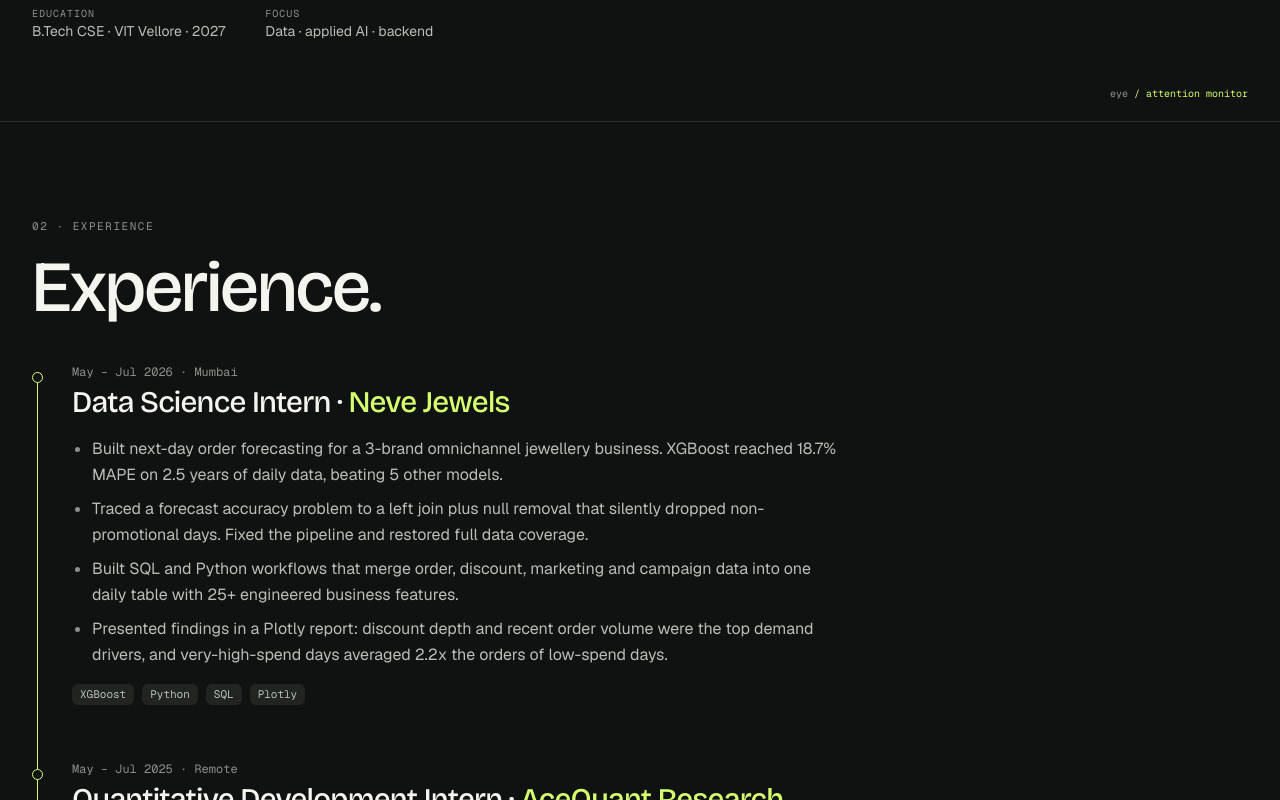
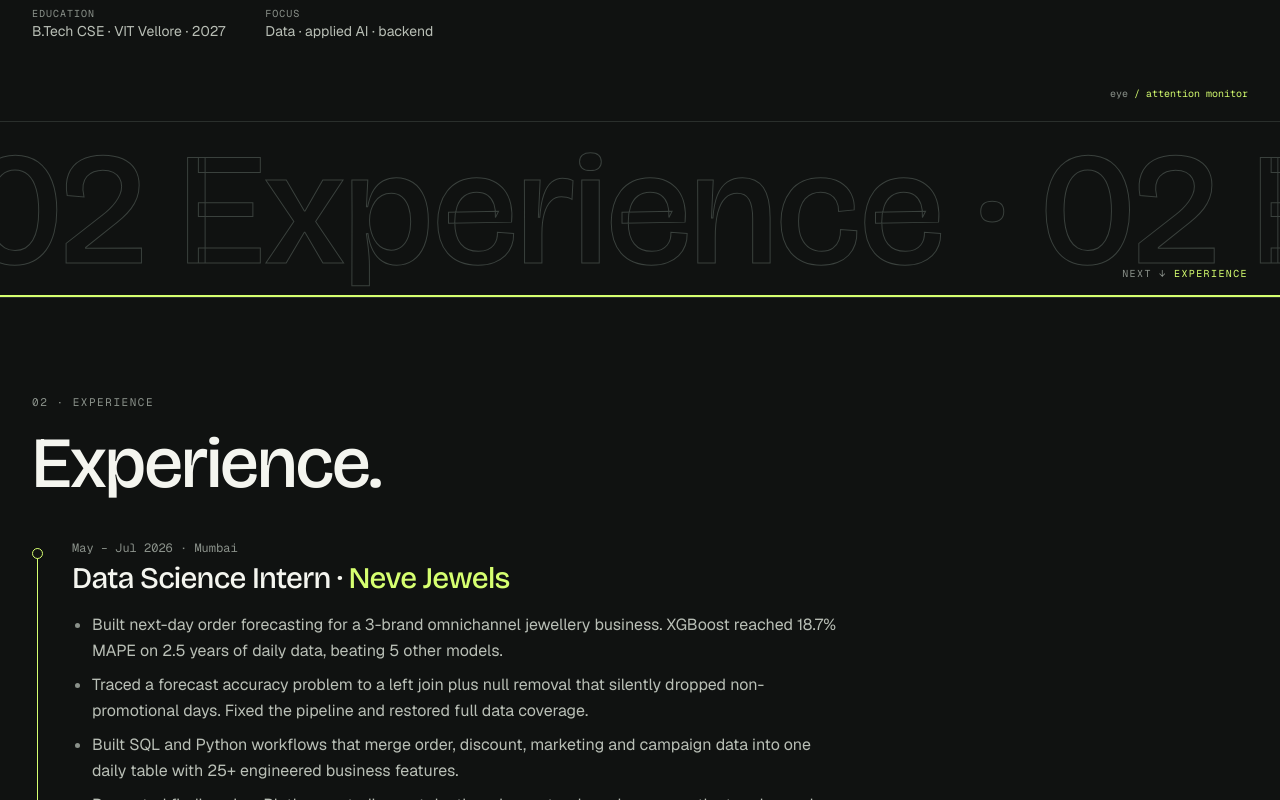
Before and after one commit to awasthiprashast/awasthiprashast.github.io, a Next.js app: page / in a window 1280 px wide. Shown: the part 680-1480 px from the top of the page. Built offline with nearby package versions, Linux system fonts and the light colour scheme.

Commit message:
Add scroll-linked section transitions and section tracker

```diff
--- a/app/page.tsx
+++ b/app/page.tsx
@@ -7,20 +7,27 @@ import { Marquee } from "@/components/Marquee";
 import { Nav } from "@/components/Nav";
 import { Projects } from "@/components/Projects";
 import { ScrollProgress } from "@/components/ScrollProgress";
+import { SectionBand } from "@/components/SectionBand";
+import { SideRail } from "@/components/SideRail";
 import { Toolkit } from "@/components/Toolkit";
 
 export default function Home() {
   return (
     <>
       <ScrollProgress />
+      <SideRail />
       <Nav />
       <main>
         <Hero />
+        <SectionBand n="02" label="Experience" />
         <Experience />
+        <SectionBand n="03" label="Projects" reverse />
         <Projects />
         <Marquee />
         <Beyond />
+        <SectionBand n="05" label="Toolkit" reverse />
         <Toolkit />
+        <SectionBand n="06" label="Contact" />
         <Contact />
       </main>
       <Footer />
--- /dev/null
+++ b/components/SectionBand.tsx
@@ -0,0 +1,36 @@
+"use client";
+
+import { motion, useReducedMotion, useScroll, useTransform } from "motion/react";
+import { useRef } from "react";
+
+/** Decorative transition between sections. Its motion is tied to scroll position, never to scroll itself. */
+export function SectionBand({ n, label, reverse }: { n: string; label: string; reverse?: boolean }) {
+  const ref = useRef<HTMLDivElement>(null);
+  const reduce = useReducedMotion();
+  const { scrollYProgress } = useScroll({ target: ref, offset: ["start end", "end start"] });
+  const x = useTransform(scrollYProgress, [0, 1], reverse ? ["-45%", "0%"] : ["0%", "-45%"]);
+  const line = useTransform(scrollYProgress, [0.15, 0.6], [0, 1]);
+  const word = `${n} ${label} · `.repeat(8);
+
+  return (
+    <div
+      ref={ref}
+      aria-hidden
+      className="relative h-36 overflow-hidden border-b border-line select-none sm:h-44"
+    >
+      <motion.div
+        style={{ ...(reduce ? {} : { x }), WebkitTextStroke: "1px var(--line-strong)" }}
+        className="absolute top-1/2 left-0 -translate-y-1/2 font-display text-[7rem] leading-none font-medium whitespace-nowrap text-transparent sm:text-[10rem]"
+      >
+        {word}
+      </motion.div>
+      <p className="absolute right-5 bottom-4 font-mono text-[10px] tracking-[0.14em] text-dim uppercase sm:right-8">
+        Next ↓ <span className="text-accent">{label}</span>
+      </p>
+      <motion.div
+        style={{ scaleX: reduce ? 1 : line }}
+        className="absolute bottom-0 left-0 h-0.5 w-full origin-left bg-accent"
+      />
+    </div>
+  );
+}
--- /dev/null
+++ b/components/SideRail.tsx
@@ -0,0 +1,60 @@
+"use client";
+
+import { useEffect, useState } from "react";
+
+const items = [
+  { id: "top", n: "01", label: "About" },
+  { id: "experience", n: "02", label: "Experience" },
+  { id: "projects", n: "03", label: "Projects" },
+  { id: "beyond", n: "04", label: "Beyond code" },
+  { id: "toolkit", n: "05", label: "Toolkit" },
+  { id: "contact", n: "06", label: "Contact" },
+];
+
+/** Section tracker shown in the side margin on very wide screens. */
+export function SideRail() {
+  const [active, setActive] = useState("top");
+
+  useEffect(() => {
+    const els = items.map((i) => document.getElementById(i.id)).filter((e): e is HTMLElement => !!e);
+    const io = new IntersectionObserver(
+      (entries) => {
+        for (const e of entries) if (e.isIntersecting) setActive(e.target.id);
+      },
+      { rootMargin: "-45% 0px -50% 0px" },
+    );
+    els.forEach((e) => io.observe(e));
+    return () => io.disconnect();
+  }, []);
+
+  return (
+    <nav
+      aria-label="Section progress"
+      className="fixed top-1/2 left-5 z-30 hidden -translate-y-1/2 2xl:block"
+    >
+      <ul className="relative flex flex-col gap-5 border-l border-line pl-4">
+        {items.map((i) => {
+          const on = active === i.id;
+          return (
+            <li key={i.id} className="group relative">
+              <span
+                aria-hidden
+                className={`absolute top-1/2 -left-[17px] h-px -translate-y-1/2 bg-accent transition-all duration-300 ${on ? "w-3" : "w-0"}`}
+              />
+              <a
+                href={`#${i.id}`}
+                aria-current={on ? "true" : undefined}
+                className={`font-mono text-[11px] transition-colors duration-300 ${on ? "text-accent" : "text-dim hover:text-fg"}`}
+              >
+                {i.n}
+                <span className="pointer-events-none absolute top-1/2 left-full ml-4 -translate-y-1/2 rounded-md border border-line bg-surface px-2 py-1 text-[11px] whitespace-nowrap text-fg opacity-0 transition-opacity group-hover:opacity-100">
+                  {i.label}
+                </span>
+              </a>
+            </li>
+          );
+        })}
+      </ul>
+    </nav>
+  );
+}
```
